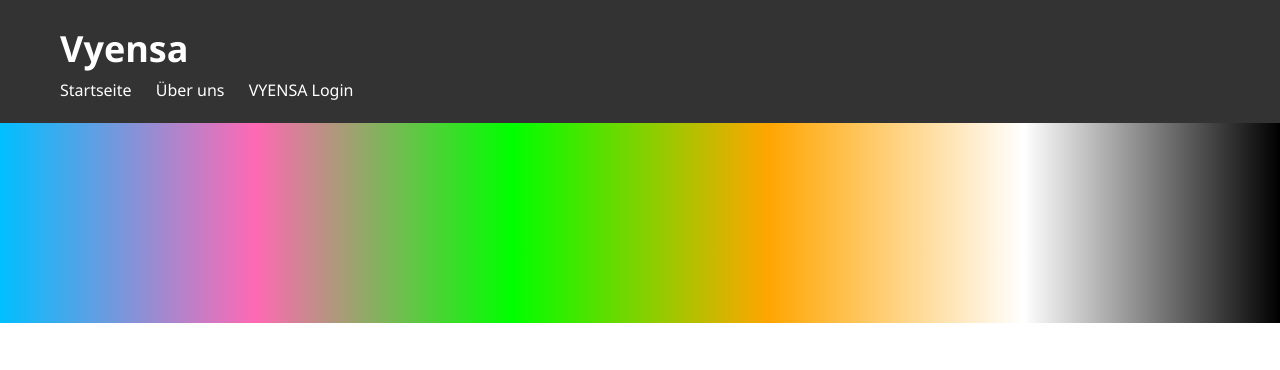
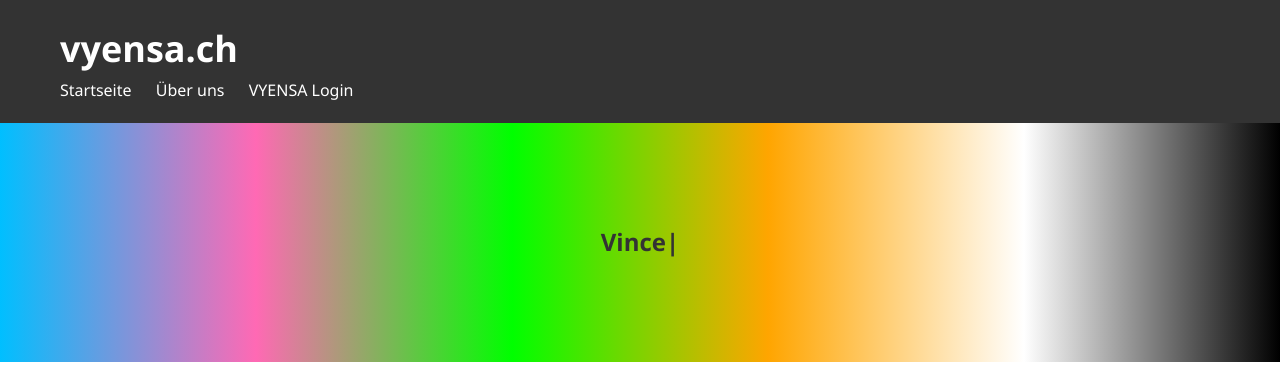
Before and after one commit to NKnupp/home.vyensa.ch, a plain HTML site: page index.html in a window 1280 px wide. Shown: the top 370 px of the page. Drawn offline with nearby package versions, Linux system fonts and the light colour scheme.

Commit message:
updated autotype

```diff
--- a/index.html
+++ b/index.html
@@ -9,7 +9,7 @@
 <body>
     <header>
         <div class="container">
-            <h1>Vyensa</h1>
+            <h1>vyensa.ch</h1>
             <nav>
                 <ul>
                     <li><a href="index.html">Startseite</a></li>
@@ -49,7 +49,7 @@
 
     <script>
       var typed = new Typed(".auto-type", {
-        strings: ["VYENSA", "Vince", "Yve", "Enea", "Nevio", "Stephanie", "Andy", "VYENSA],
+        strings: ["VYENSA", "Vince", "Yve", "Enea", "Nevio", "Stephanie", "Andy", "VYENSA"],
         typeSpeed: 150,
         backSpeed: 150,
         loop: false,
```
